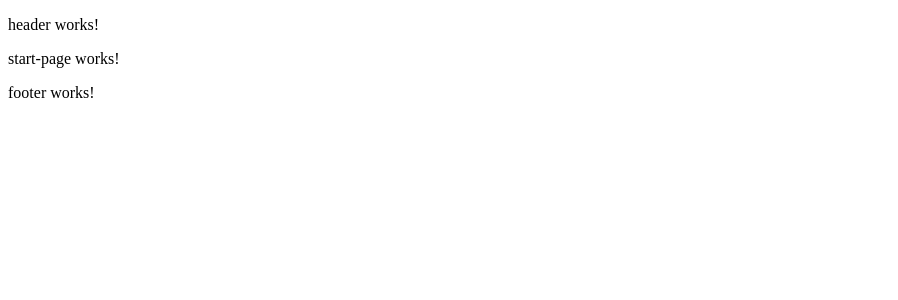
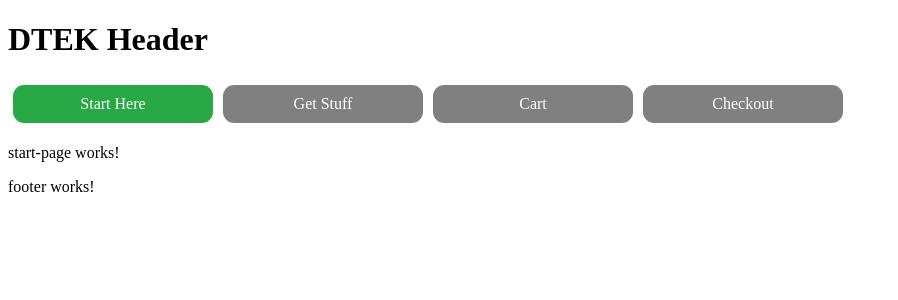
Before and after one commit to robidas/online-store-angular-17, an Angular app: page /start in a window 1280 px wide. Shown: the top 300 px of the page, without its empty margins (0-898 px from the left). Built offline with nearby package versions, Linux system fonts and the light colour scheme.

Commit message:
navigation buttons in the header

```diff
--- a/src/app/app.routes.ts
+++ b/src/app/app.routes.ts
@@ -1,9 +1,13 @@
 import { Routes } from '@angular/router';
 import { ProductListComponent } from './product-list/product-list.component';
 import { StartPageComponent } from './start-page/start-page.component';
+import { CartComponent } from './cart/cart.component';
+import { CheckoutComponent } from './checkout/checkout.component';
 
 export const routes: Routes = [
     { path: 'start', component: StartPageComponent },
     { path: 'stuff', component: ProductListComponent },
+    { path: 'cart', component: CartComponent},
+    { path: 'checkout', component: CheckoutComponent },
     { path: '', redirectTo: 'start', pathMatch: 'full' }
   ];
--- a/src/app/header/header.component.css
+++ b/src/app/header/header.component.css
@@ -0,0 +1,19 @@
+/*
+ * File: header.component.css
+ * Description: Styles for the header component.
+ */
+
+/* Styles for navigation links */
+nav > a {
+    transition: background-color 0.3s ease; /* Smooth color transition */
+}
+
+/* Change color on hover */
+nav > a:hover {
+    background-color: #0056b3; /* Darker shade of blue */
+}
+
+/* Active buttons are green */
+nav > a.active {
+    background-color: #28a745; /* Green */
+}
--- a/src/app/header/header.component.html
+++ b/src/app/header/header.component.html
@@ -1 +1,9 @@
-<p>header works!</p>
+<header>
+    <h1>DTEK Header</h1>
+    <nav>
+        <a class="link-button" routerLink="/start" routerLinkActive="active">Start Here</a>
+        <a class="link-button" routerLink="/stuff" routerLinkActive="active">Get Stuff</a>
+        <a class="link-button" routerLink="/cart" routerLinkActive="active">Cart</a>
+        <a class="link-button" routerLink="/checkout" routerLinkActive="active">Checkout</a>
+    </nav>
+</header>
--- a/src/app/header/header.component.ts
+++ b/src/app/header/header.component.ts
@@ -1,9 +1,13 @@
 import { Component } from '@angular/core';
+import { CommonModule } from '@angular/common';
+import { RouterOutlet } from '@angular/router';
+import { RouterLink } from '@angular/router';
+import { RouterLinkActive } from '@angular/router';
 
 @Component({
   selector: 'app-header',
   standalone: true,
-  imports: [],
+  imports: [CommonModule, RouterOutlet, RouterLink, RouterLinkActive],
   templateUrl: './header.component.html',
   styleUrl: './header.component.css'
 })
--- a/src/styles.css
+++ b/src/styles.css
@@ -1 +1,13 @@
 /* You can add global styles to this file, and also import other style files */
+.link-button {
+    display: inline-block;
+    width: 10rem; /* Adjust this value as needed */
+    padding: 0.625rem 1.25rem; /* Padding around the text */
+    margin: 0.3125rem; /* Space around each button */
+    text-decoration: none; /* Remove underline from links */
+    color: #fff; /* White text */
+    background-color: #808080; /* Default button color is gray */
+    border: none; /* No border */
+    border-radius: 0.703125rem; /* Rounded corners */
+    text-align: center; /* Center the text */
+}
```
Also changed, not shown: 2 other files (tests, documents, lock files or other folders).
